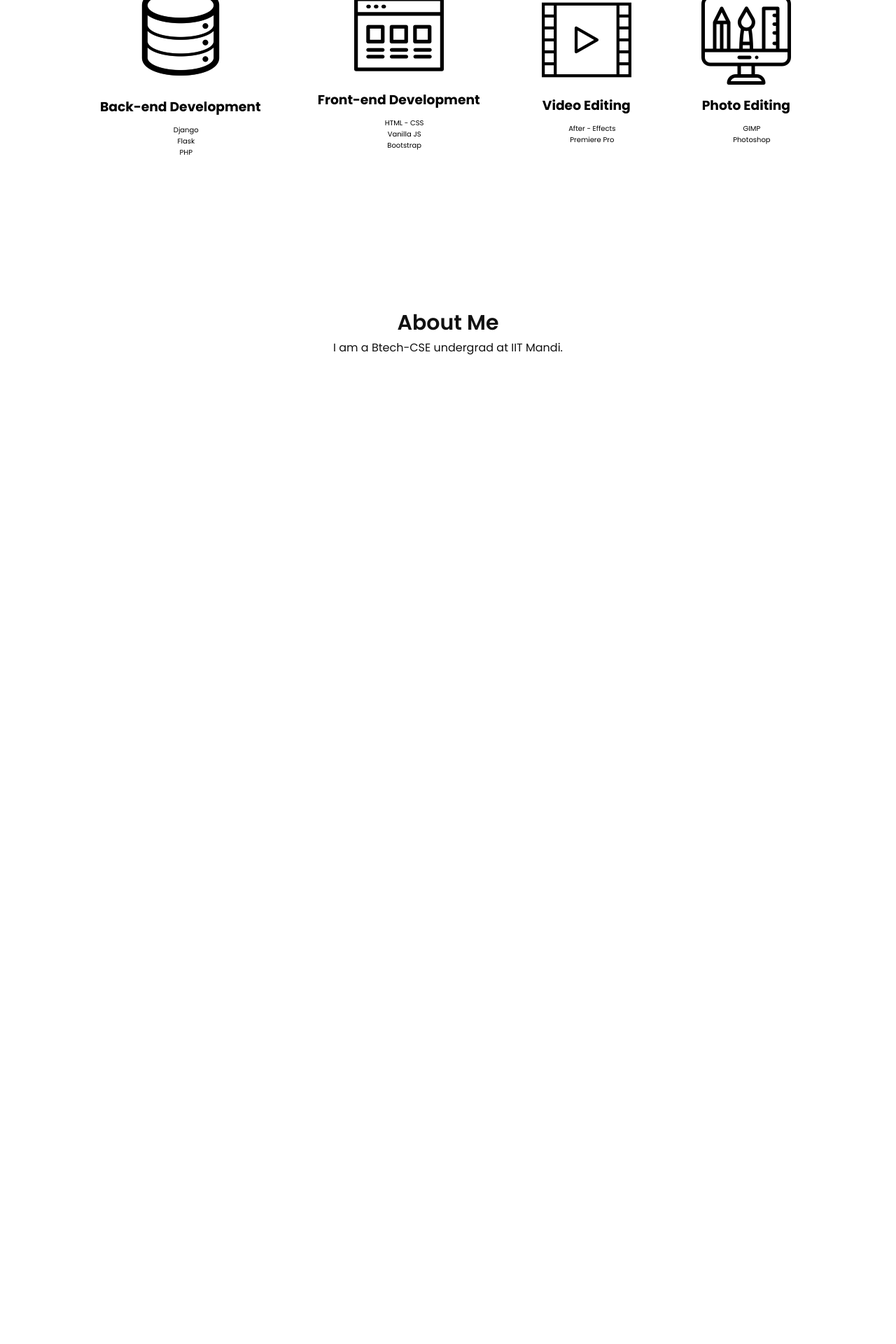
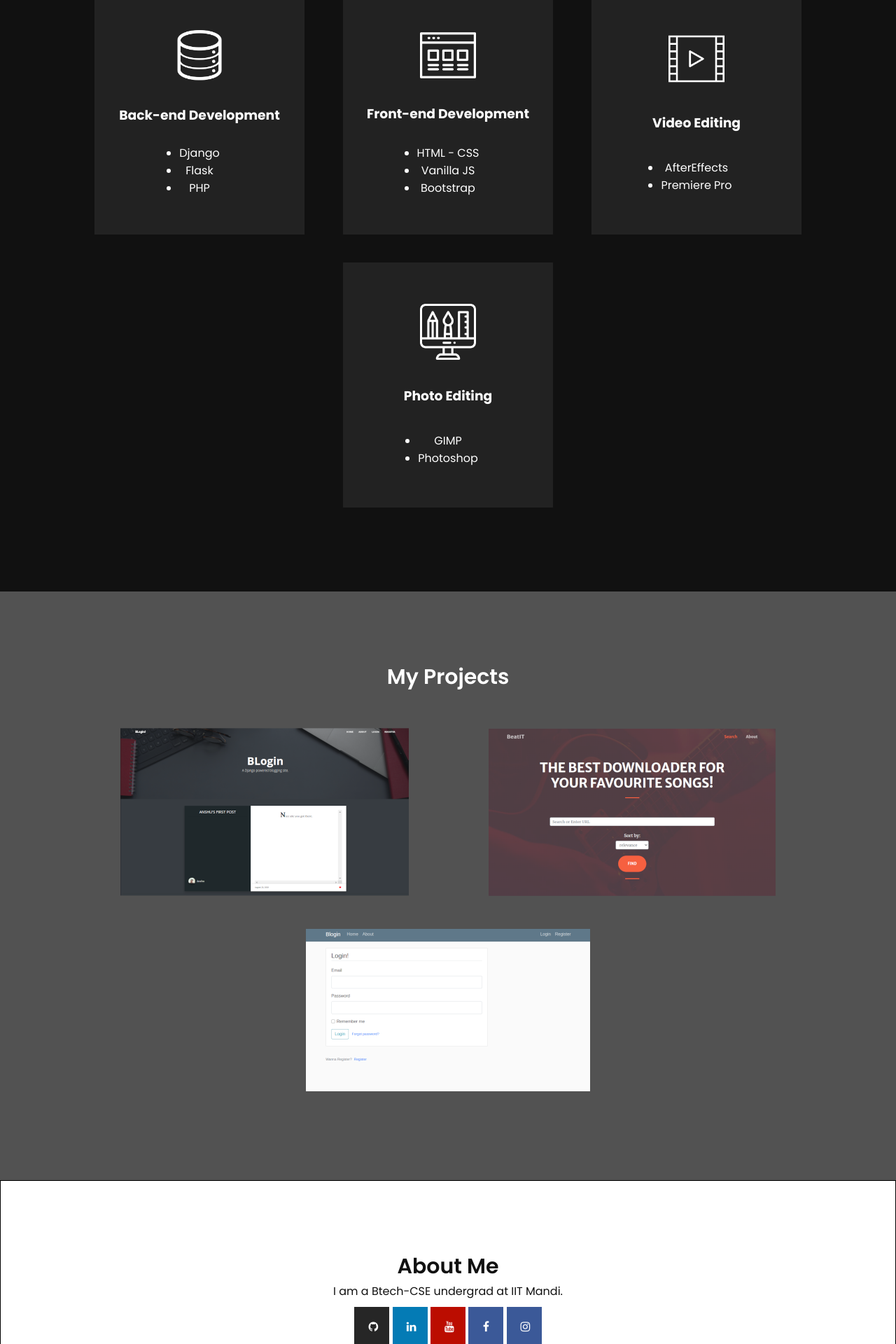
Before and after one commit to divyashk/Portfolio, a Python web app: template templates/index.html in a window 1280 px wide. Shown: the part 1000-2920 px from the top of the page at 70% size. Before the commit the page ends 1507 px from the top, so only its background shows below. Run offline with Jinja, Linux system fonts and the light colour scheme; the template is opened without the code that fills it, so the values that code supplies are empty.

Commit message:
almost ready

```diff
--- a/static/style.css
+++ b/static/style.css
@@ -117,45 +117,194 @@ header.sticky ul li a{
     margin-bottom: 30px;
     color: #111;
 }
+.heading.white{
+    color:#fff;
+}
 .heading h2{
     font-weight: 600;
     font-size: 30px;
 }
 .content{
+    align-items: center;
+}
+
+.services{
+    background: #111;
+}
+
+.services .content{
     display: flex;
+    justify-content: space-evenly;
+    flex-wrap: wrap;
+    flex-direction: row;
+}
+.services .content .servicesBx{
+
+    padding: 40px 20px;
+    background: #222;
+    color: #fff;
+    height: 350px;
+    width: 300px;
+    max-width: 400px;
+    margin:20px;
+    transition: 0.5s;
+    text-align: center;
+    display: flex;
+    justify-content:  space-around;
     align-items: center;
-    justify-content: space-around;
+    flex-direction: column;
 
 }
-.servicesBx{
+
+.services .content .servicesBx:hover{
+ background: #2196f3;
+}
+
+
+.services .content .servicesBx img{
+   max-width: 80px;
+   filter: invert(1);
+}
+
+
+
+.services .content .servicesBx h2{
+    max-width: 80px;
+    filter: invert(1);
+}
+
+.services .content .servicesBx h2{
+    font-size: 20px;
+    font-weight: 600px;
+}
+
+.work{
+    background: #525252;
     text-align: center;
-    padding: 5px;
-    margin: 5px;
 
 }
-.servicesBx image{
-    max-width: 100%;
-    max-height: 100%;
-    object-fit: contain;
-    display: block;
-}
-.servicesBx ul{
-    font-size: 10px;
-    padding: 3px;
-    margin-left: 16px;
-    list-style: none;
+
+.work .content{
+
+    display: flex;
+    justify-content: space-evenly;
+    align-items: center;
+    flex-wrap: wrap;
 
 }
-.servicesBx h3{
-    display: inline-block;
-    padding:4px;
-    margin: 4px;
+.work .content .workBx{
+    width: 500px;
+    padding: 20px;
+    min-width: 300px;
+
 }
+
+.work .content .workBx img{
+    max-width: 100%;
+    transition: 0.5s;
+
+}
+
+.work .content .workBx img:hover{
+    max-width: 100%;
+    border:#2196f3 3px solid;
+
+}
+
+
+.contact{
+    background: #1a1717;
+    color:#2196f3;
+
+}
+
+.contact .content{
+    border: #fff 1px solid;
+    height: 400px;
+    display: flex;
+    flex-wrap: wrap;
+    justify-content: space-evenly;
+}
+.contact .content .form-contact{
+    padding: 15px;
+    border-top: #fff 1px solid;
+    border-bottom: #fff 1px solid;
+    height: 300px;
+
+    margin: 5px;
+    display: flex;
+    flex-direction: column;
+    align-items: center;
+    justify-content: space-evenly;
+
+}
+
+.contact .content .form-contact input{
+    text-align: center;
+    border-radius: 0;
+    border: #2196f3 1px solid;
+    color: black;
+}
+
+.contact .content .form-contact #message{
+    text-align: center;
+    border-radius: 0;
+    border: #2196f3 1px solid;
+    color: black;
+    height: 100px;
+}
+
+.contact .content .form-contact .btn{
+
+    background-color: 2196f3;
+    border:none;
+}
+
+.about{
+    border: black 1px solid;
+    text-align: center;
+
+}
+.about .social-links{
+    margin: 10px;
+}
+.fa {
+    padding: 20px;
+    font-size: 30px;
+    width: 50px;
+    text-align: center;
+    text-decoration: none;
+}
+.fa:hover {
+    opacity: 0.7;
+}
+
+.fa-facebook {
+    background: #3B5998;
+    color: white;
+}
+.fa-instagram {
+    background: #3B5998;
+    color: white;
+}
+.fa-youtube {
+    background: #bb0d00;
+    color: white;
+}
+.fa-linkedin {
+    background: #047bb5;
+    color: white;
+}
+
+
+.fa-github {
+    background: #262626;
+    color: white;
+}
+
+
+
 /*
-.content{
-    display: flex;
-    justify-content: space-between;
-}
 .contentBx{
     padding-right: 30px;
 }
--- a/templates/index.html
+++ b/templates/index.html
@@ -4,6 +4,8 @@
     <meta charset="UTF-8">
     <meta name="viewport" content="width=device-width, initial-scale=1.0">
     <link rel="stylesheet" href="../static/style.css">
+    <link rel="stylesheet" href="https://cdnjs.cloudflare.com/ajax/libs/font-awesome/4.7.0/css/font-awesome.min.css">
+
     <title>Portfolio</title>
 </head>
 <body>
@@ -13,9 +15,10 @@
         </div>
         <ul>
             <li><a href="#">Home</a></li>
-            <li><a href="#">About</a></li>
-            <li><a href="#">Work</a></li>
-            <li><a href="#">Contact</a></li>
+            <li><a href="#skills">Skills</a></li>
+            <li><a href="#work">Work</a></li>
+            <li><a href="#contact">Contact</a></li>
+            <li><a href="#about">About</a></li>
         </ul>
     </header>
     <section class='banner'>
@@ -27,8 +30,8 @@
         </div>
     </section>
 
-    <section class='services'>
-        <div class='heading'>
+    <section class='services' id="skills">
+        <div class='heading white'>
             <h1>My Skills</h1>
         </div>
 
@@ -61,7 +64,7 @@
                     Video Editing
                 </h3>
                 <ul>
-                    <li>After - Effects</li>
+                    <li>AfterEffects</li>
                     <li>Premiere Pro</li>
                 </ul>
             </div>
@@ -78,17 +81,68 @@
         </div>
     </section>
 
-    <section class='about'>
+    <section class='work' id='work'>
+        <div class='heading white'>
+            <h2>
+                My Projects
+            </h2>
+        </div>
+        <div class="content">
+            <a href="https://blogin-now.herokuapp.com/">
+                <div class="workBx">
+                    <img src="../static/work/django.png" alt="">
+                </div>
+            </a>
+            <a href="http://beatit-app.herokuapp.com/">
+                <div class="workBx">
+                    <img src="../static/work/beatit.png" alt="">
+                </div>
+            </a>
+            <a href="http://flaskblog.divyasheel.com/">
+                <div class="workBx">
+                    <img src="../static/work/flask.png" alt="">
+                </div>
+            </a>
+
+        </div>
+    </section>
+
+    <!-- <section class='contact' id='contact'>
+        <div class='heading white'>
+            <h2>Contact me</h2>
+        </div>
+        <div class='content'>
+            <div class='filler'>
+                <h1>
+                    Leave your message
+                </h1>
+            </div>
+            <form class='form-contact'>
+                <input type="text" id='name' placeholder="Your name">
+                <input type="email" id='email' placeholder="Your email">
+                <input type="text" id='message' placeholder='Your message'>
+                <button type='submit' class='btn'>Send</button>
+            </form>
+        </div>
+    </section> -->
+
+
+    <section class='about' id='about'>
         <div class='heading'>
             <h2>About Me</h2>
             <p>
                 I am a Btech-CSE undergrad at IIT Mandi.
             </p>
-        </div>
+            <div class='social-links'>
+                <a href="#" class="fa fa-github"></a>
+                <a href="#" class="fa fa-linkedin"></a>
+                <a href="#" class="fa fa-youtube"></a>
+                <a href="#" class="fa fa-facebook"></a>
+                <a href="#" class="fa fa-instagram"></a>
 
-
+            </div>
+       </div>
     </section>
-
 
 
     <script type='text/javascript'>
```
Also changed, not shown: static/work/beatit.png (added), static/work/django.png (added), static/work/flask.png (added).
